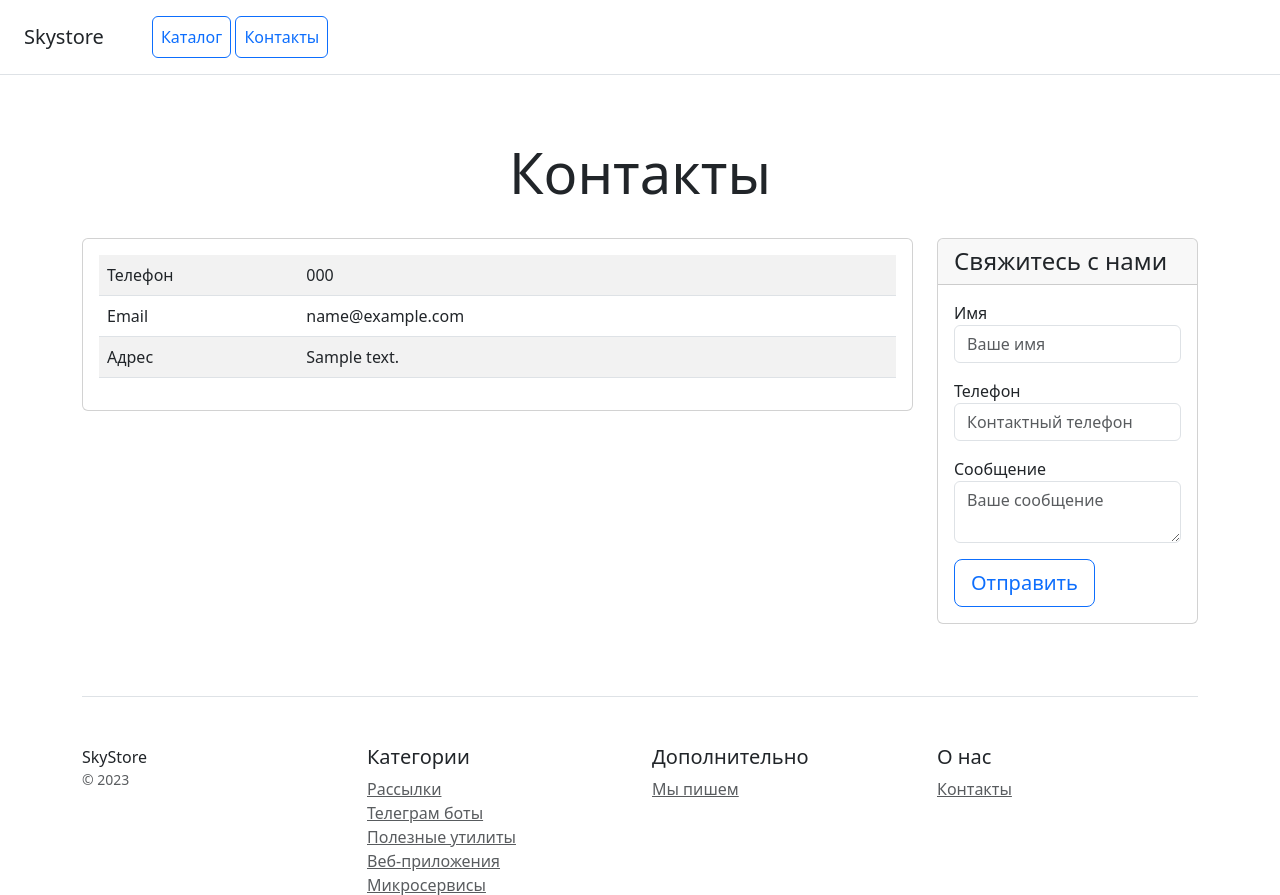
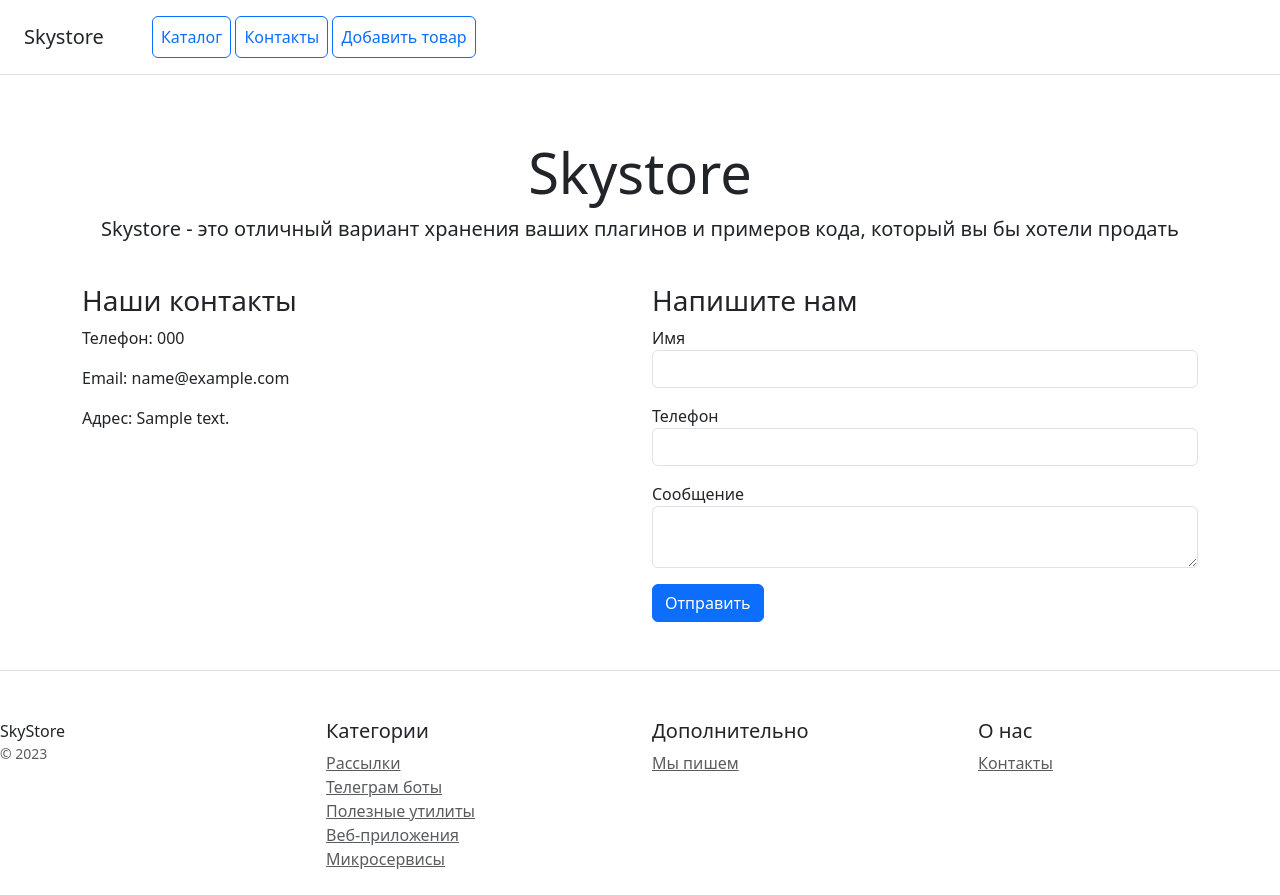
Before and after one commit to natshakht-jpg/online_store, a Django app: page /contacts/ in a window 1280 px wide. Shown: the top 895 px of the page. After the commit the page ends 869 px from the top, so only its background shows below. Run offline with Django 5.2, Linux system fonts and the light colour scheme; tables that the repository leaves empty hold one stand-in row (values such as "Sample post").

Commit message:
Третье ДЗ: детальная страница, цикл, наследование шаблонов, форма добавления товара, пагинация, обновлён README

```diff
--- /dev/null
+++ b/catalog/templates/catalog/base.html
@@ -0,0 +1,61 @@
+<!DOCTYPE html>
+<html lang="ru">
+<head>
+    <meta charset="UTF-8">
+    <title>{% block title %}Skystore{% endblock %}</title>
+    <link href="https://cdn.jsdelivr.net/npm/bootstrap@5.3.0/dist/css/bootstrap.min.css" rel="stylesheet">
+</head>
+<body>
+<div class="d-flex flex-column flex-md-row align-items-center p-3 px-md-4 mb-3 bg-white border-bottom box-shadow">
+    <h5 class="my-0 mr-md-auto font-weight-normal">Skystore</h5>
+    <nav class="ms-5">
+    <a class="p-2 btn btn-outline-primary" href="/">Каталог</a>
+    <a class="p-2 btn btn-outline-primary" href="/contacts/">Контакты</a>
+    <a class="p-2 btn btn-outline-primary" href="/product/create/">Добавить товар</a>
+    </nav>
+</div>
+
+<div class="pricing-header px-3 py-3 pt-md-5 pb-md-4 mx-auto text-center">
+    <h1 class="display-4">Skystore</h1>
+    <p class="lead">Skystore - это отличный вариант хранения ваших плагинов и примеров кода, который вы бы хотели продать</p>
+</div>
+
+<div class="container">
+    {% block content %}
+    {% endblock %}
+</div>
+
+<footer class="pt-4 my-md-5 pt-md-5 border-top">
+    <div class="row">
+        <div class="col-12 col-md">
+            SkyStore
+            <small class="d-block mb-3 text-muted">&copy; 2023</small>
+        </div>
+        <div class="col-6 col-md">
+            <h5>Категории</h5>
+            <ul class="list-unstyled text-small">
+                <li><a class="text-muted" href="#">Рассылки</a></li>
+                <li><a class="text-muted" href="#">Телеграм боты</a></li>
+                <li><a class="text-muted" href="#">Полезные утилиты</a></li>
+                <li><a class="text-muted" href="#">Веб-приложения</a></li>
+                <li><a class="text-muted" href="#">Микросервисы</a></li>
+            </ul>
+        </div>
+        <div class="col-6 col-md">
+            <h5>Дополнительно</h5>
+            <ul class="list-unstyled text-small">
+                <li><a class="text-muted" href="#">Мы пишем</a></li>
+            </ul>
+        </div>
+        <div class="col-6 col-md">
+            <h5>О нас</h5>
+            <ul class="list-unstyled text-small">
+                <li><a class="text-muted" href="/contacts/">Контакты</a></li>
+            </ul>
+        </div>
+    </div>
+</footer>
+
+<script src="https://cdn.jsdelivr.net/npm/bootstrap@5.3.0/dist/js/bootstrap.bundle.min.js"></script>
+</body>
+</html>
--- a/catalog/templates/catalog/contacts.html
+++ b/catalog/templates/catalog/contacts.html
@@ -1,105 +1,33 @@
-<!doctype html>
-<html lang="en">
-<head>
-    <meta charset="utf-8">
-    <meta name="viewport" content="width=device-width, initial-scale=1">
-    <title>Skystore</title>
-    <link href="https://cdn.jsdelivr.net/npm/bootstrap@5.3.0/dist/css/bootstrap.min.css" rel="stylesheet">
-</head>
-<body>
-<div class="d-flex flex-column flex-md-row align-items-center p-3 px-md-4 mb-3 bg-white border-bottom box-shadow">
-    <h5 class="my-0 mr-md-auto font-weight-normal">Skystore</h5>
-    <nav class="ms-5">
-        <a class="p-2 btn btn-outline-primary" href="/">Каталог</a>
-        <a class="p-2 btn btn-outline-primary" href="/contacts/">Контакты</a>
-    </nav>
+{% extends 'catalog/base.html' %}
+
+{% block title %}Контакты{% endblock %}
+
+{% block content %}
+<div class="row">
+    <div class="col-6">
+        <h3>Наши контакты</h3>
+        <p>Телефон: {{ contact.phone }}</p>
+        <p>Email: {{ contact.email }}</p>
+        <p>Адрес: {{ contact.address }}</p>
     </div>
-
-<div class="pricing-header px-3 py-3 pt-md-5 pb-md-4 mx-auto text-center">
-    <h1 class="display-4">Контакты</h1>
-</div>
-
-<div class="container">
-    <div class="row text-start">
-        <div class="col-lg-9 col-md-6 col-sm-12">
-            <div class="card mb-4 box-shadow">
-                <div class="card-body">
-                    <table class="table table-striped">
-                        <tr>
-                            <td class="w-25">Телефон</td>
-                            <td>{{ contact.phone }}</td>
-                        </tr>
-                        <tr>
-                            <td class="w-25">Email</td>
-                            <td>{{ contact.email }}</td>
-                        </tr>
-                        <tr>
-                            <td class="w-25">Адрес</td>
-                            <td>{{ contact.address }}</td>
-                        </tr>
-                    </table>
-                </div>
-            </div>
-        </div>
-        <div class="col-lg-3 col-md-6 col-sm-12">
-            <div class="card mb-4 box-shadow">
-                <div class="card-header">
-                    <h4 class="my-0 font-weight-normal">Свяжитесь с нами</h4>
-                </div>
-                <div class="card-body">
-                    <form method="post" action="" class="form-floating">
+    <div class="col-6">
+        <h3>Напишите нам</h3>
+        <form method="post">
             {% csrf_token %}
             <div class="mb-3">
-                            <label for="name">Имя</label>
-                            <input type="text" name="name" class="form-control" id="name" placeholder="Ваше имя" required>
+                <label>Имя</label>
+                <input type="text" name="name" class="form-control">
             </div>
             <div class="mb-3">
-                            <label for="phone">Телефон</label>
-                            <input type="text" name="phone" class="form-control" id="phone" placeholder="Контактный телефон" required>
+                <label>Телефон</label>
+                <input type="text" name="phone" class="form-control">
             </div>
             <div class="mb-3">
-                            <label for="message">Сообщение</label>
-                            <textarea name="message" class="form-control" id="message" placeholder="Ваше сообщение" required></textarea>
+                <label>Сообщение</label>
+                <textarea name="message" class="form-control"></textarea>
             </div>
-                        <button type="submit" class="btn btn-lg btn-block btn-outline-primary">Отправить</button>
+            <button type="submit" class="btn btn-primary">Отправить</button>
         </form>
     </div>
 </div>
-        </div>
-    </div>
-
-    <footer class="pt-4 my-md-5 pt-md-5 border-top">
-        <div class="row">
-            <div class="col-12 col-md">
-                SkyStore
-                <small class="d-block mb-3 text-muted">&copy; 2023</small>
-            </div>
-            <div class="col-6 col-md">
-                <h5>Категории</h5>
-                <ul class="list-unstyled text-small">
-                    <li><a class="text-muted" href="#">Рассылки</a></li>
-                    <li><a class="text-muted" href="#">Телеграм боты</a></li>
-                    <li><a class="text-muted" href="#">Полезные утилиты</a></li>
-                    <li><a class="text-muted" href="#">Веб-приложения</a></li>
-                    <li><a class="text-muted" href="#">Микросервисы</a></li>
-                </ul>
-            </div>
-            <div class="col-6 col-md">
-                <h5>Дополнительно</h5>
-                <ul class="list-unstyled text-small">
-                    <li><a class="text-muted" href="#">Мы пишем</a></li>
-                </ul>
-            </div>
-            <div class="col-6 col-md">
-                <h5>О нас</h5>
-                <ul class="list-unstyled text-small">
-                    <li><a class="text-muted" href="/contacts/">Контакты</a></li>
-                </ul>
-            </div>
-        </div>
-    </footer>
-</div>
-
-<script src="https://cdn.jsdelivr.net/npm/bootstrap@5.3.0/dist/js/bootstrap.bundle.min.js"></script>
-</body>
-</html>
+{% endblock %}
--- a/catalog/urls.py
+++ b/catalog/urls.py
@@ -4,4 +4,6 @@ from . import views
 urlpatterns = [
     path('', views.home, name='home'),
     path('contacts/', views.contacts, name='contacts'),
+    path('products/<int:pk>/', views.product_detail, name='product_detail'),
+    path('product/create/', views.product_create, name='product_create'),
 ]
--- a/catalog/views.py
+++ b/catalog/views.py
@@ -1,13 +1,16 @@
 from django.shortcuts import render
 from django.http import HttpResponse
 from .models import Product, Contact
+from django.shortcuts import redirect
+from .forms import ProductForm
+from django.core.paginator import Paginator
 
 def home(request):
-    last_products = Product.objects.all().order_by('-created_at')[:5]
-    print("Последние 5 продуктов:")
-    for p in last_products:
-        print(f"{p.name} - {p.price}")
-    return render(request, 'catalog/home.html', {'last_products': last_products})
+    products = Product.objects.all()
+    paginator = Paginator(products, 3)  # 3 товара на страницу
+    page_number = request.GET.get('page')
+    page_obj = paginator.get_page(page_number)
+    return render(request, 'catalog/home.html', {'page_obj': page_obj})
 
 def contacts(request):
     contact = Contact.objects.first()
@@ -18,3 +21,17 @@ def contacts(request):
         print(f'Имя: {name}, Телефон: {phone}, Сообщение: {message}')
         return HttpResponse('Спасибо, ваше сообщение отправлено!')
     return render(request, 'catalog/contacts.html', {'contact': contact})
+
+def product_detail(request, pk):
+    product = Product.objects.get(pk=pk)
+    return render(request, 'catalog/product_detail.html', {'product': product})
+
+def product_create(request):
+    if request.method == 'POST':
+        form = ProductForm(request.POST, request.FILES)
+        if form.is_valid():
+            form.save()
+            return redirect('/')
+    else:
+        form = ProductForm()
+    return render(request, 'catalog/product_form.html', {'form': form})
```
Also changed, not shown: catalog/forms.py (added, +7 -0 lines), catalog/templates/catalog/home.html (+23 -58 lines), catalog/templates/catalog/product_detail.html (added, +14 -0 lines), catalog/templates/catalog/product_form.html (added, +13 -0 lines), README.md, 1 other file. Lines whose indentation alone changed are shown as unchanged.
